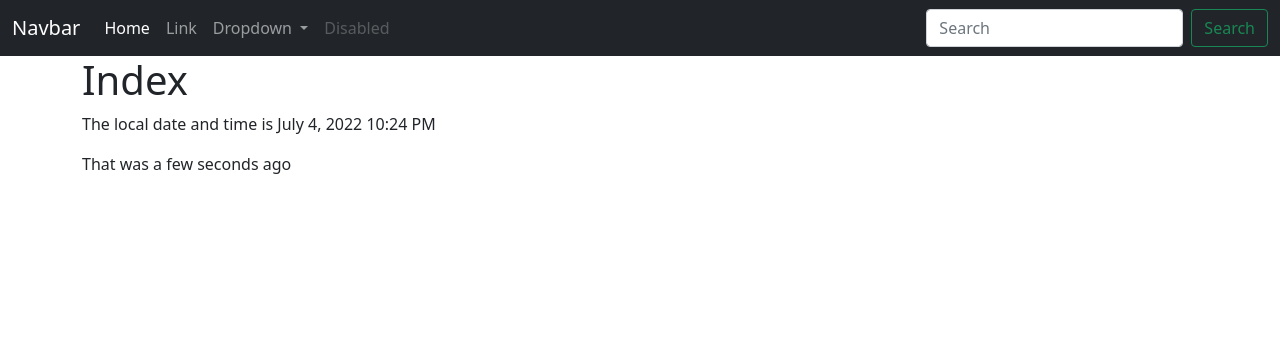
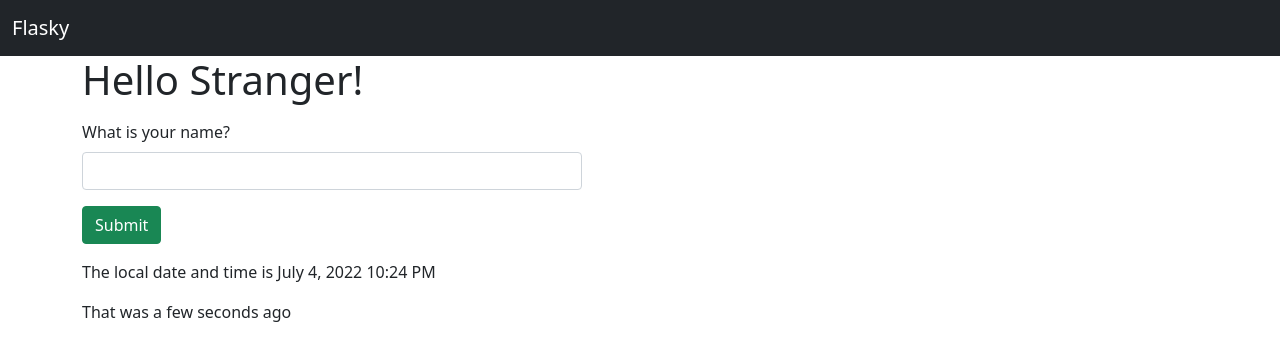
Before and after one commit to JanoBourian/socialBlogProject, a Flask app: page / in a window 1280 px wide. Shown: the top 361 px of the page. Run offline with Flask 2, Linux system fonts and the light colour scheme; some libraries are stand-ins or nearby versions.

Commit message:
Add: I added the first form

```diff
--- a/app.py
+++ b/app.py
@@ -2,25 +2,48 @@ from flask import Flask
 from flask import make_response
 from flask import render_template
 from flask_moment import Moment
+from flask_wtf import FlaskForm
+from wtforms import StringField, SubmitField
+from wtforms.validators import DataRequired
 from datetime import datetime
 
 app = Flask(__name__)
 moment = Moment(app)
+app.config["SECRET_KEY"] = "hard to guess string"
 
-@app.route("/")
+
+class NameForm(FlaskForm):
+    name = StringField("What is your name?", validators=[DataRequired()])
+    submit = SubmitField("Submit")
+
+
+@app.route("/", methods=["GET", "POST"])
 def index():
-    response = make_response(render_template("index.html", current_time = datetime.utcnow()), 200)
+    name = None
+    form = NameForm()
+    if form.validate_on_submit():
+        name = form.name.data
+        form.name.data = ""
+    response = make_response(
+        render_template(
+            "index.html", current_time=datetime.utcnow(), form=form, name=name
+        ),
+        200,
+    )
     response.set_cookie("answer", "17")
     return response
 
+
 @app.route("/username/<name>")
-def user(name:str):
+def user(name: str):
     return render_template("user.html", name=name), 200
+
 
 @app.errorhandler(404)
 def page_not_found(e):
-    return render_template('404.html'), 404
+    return render_template("404.html"), 404
+
 
 @app.errorhandler(500)
 def internal_server_error(e):
-    return render_template('500.html'), 500
+    return render_template("500.html"), 500
--- a/requirements.txt
+++ b/requirements.txt
@@ -1,3 +1,4 @@
 black
 flask
 flask-moment
+flask-wtf
--- a/templates/index.html
+++ b/templates/index.html
@@ -1,11 +1,26 @@
 {% extends 'base.html' %}
 
 {% block title %}
-   Index
+Index
 {% endblock %}
 
 {% block body %}
-    <h1> Index </h1>
-    <p> The local date and time is {{moment(current_time).format('LLL')}} </p>
-    <p> That was {{moment(current_time).fromNow(refresh = True)}} </p>
+<h1>
+    Hello
+    {% if name %}
+    {{name}}!
+    {% else %}
+    Stranger!
+    {% endif %}
+</h1>
+<form method="POST" style="width:500px" class="my-3">
+    {{form.hidden_tag()}}
+    <div class="mb-3">
+        <label class="form-label">{{form.name.label}}</label>
+        {{form.name(class="form-control")}}
+    </div>
+    {{form.submit(class="btn btn-success")}}
+</form>
+<p> The local date and time is {{moment(current_time).format('LLL')}} </p>
+<p> That was {{moment(current_time).fromNow(refresh = True)}} </p>
 {% endblock %}
--- a/templates/navbar.html
+++ b/templates/navbar.html
@@ -1,9 +1,11 @@
 <nav class="navbar navbar-expand-lg navbar-dark bg-dark">
     <div class="container-fluid">
-      <a class="navbar-brand" href="{{ url_for('index')}}">Navbar</a>
+      <a class="navbar-brand" href="{{ url_for('index')}}">Flasky</a>
       <button class="navbar-toggler" type="button" data-bs-toggle="collapse" data-bs-target="#navbarSupportedContent" aria-controls="navbarSupportedContent" aria-expanded="false" aria-label="Toggle navigation">
         <span class="navbar-toggler-icon"></span>
       </button>
+
+      <!--
       <div class="collapse navbar-collapse" id="navbarSupportedContent">
         <ul class="navbar-nav me-auto mb-2 mb-lg-0">
           <li class="nav-item">
@@ -32,5 +34,6 @@
           <button class="btn btn-outline-success" type="submit">Search</button>
         </form>
       </div>
+      -->
     </div>
   </nav>
```
Also changed, not shown: README.md.
